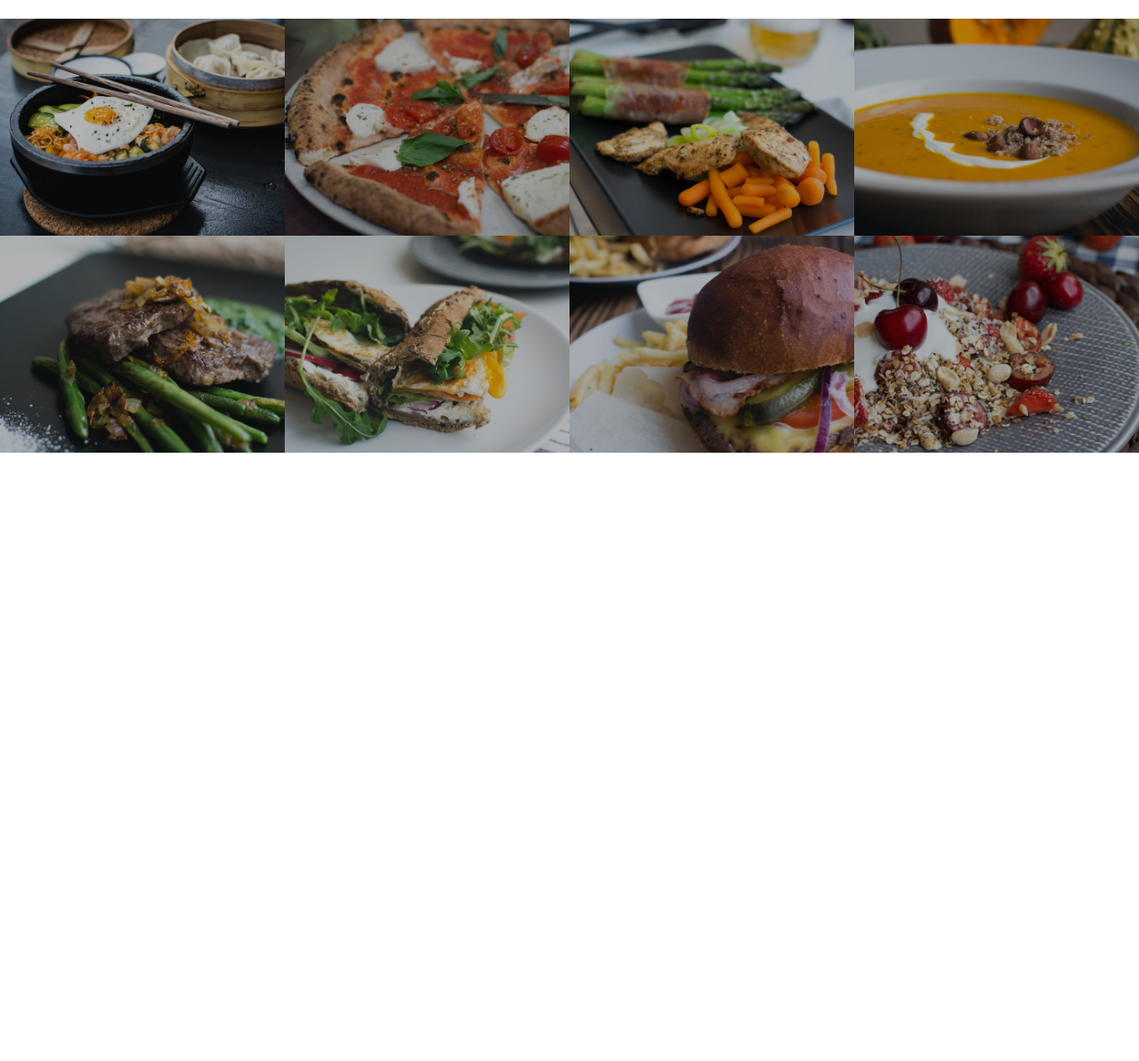
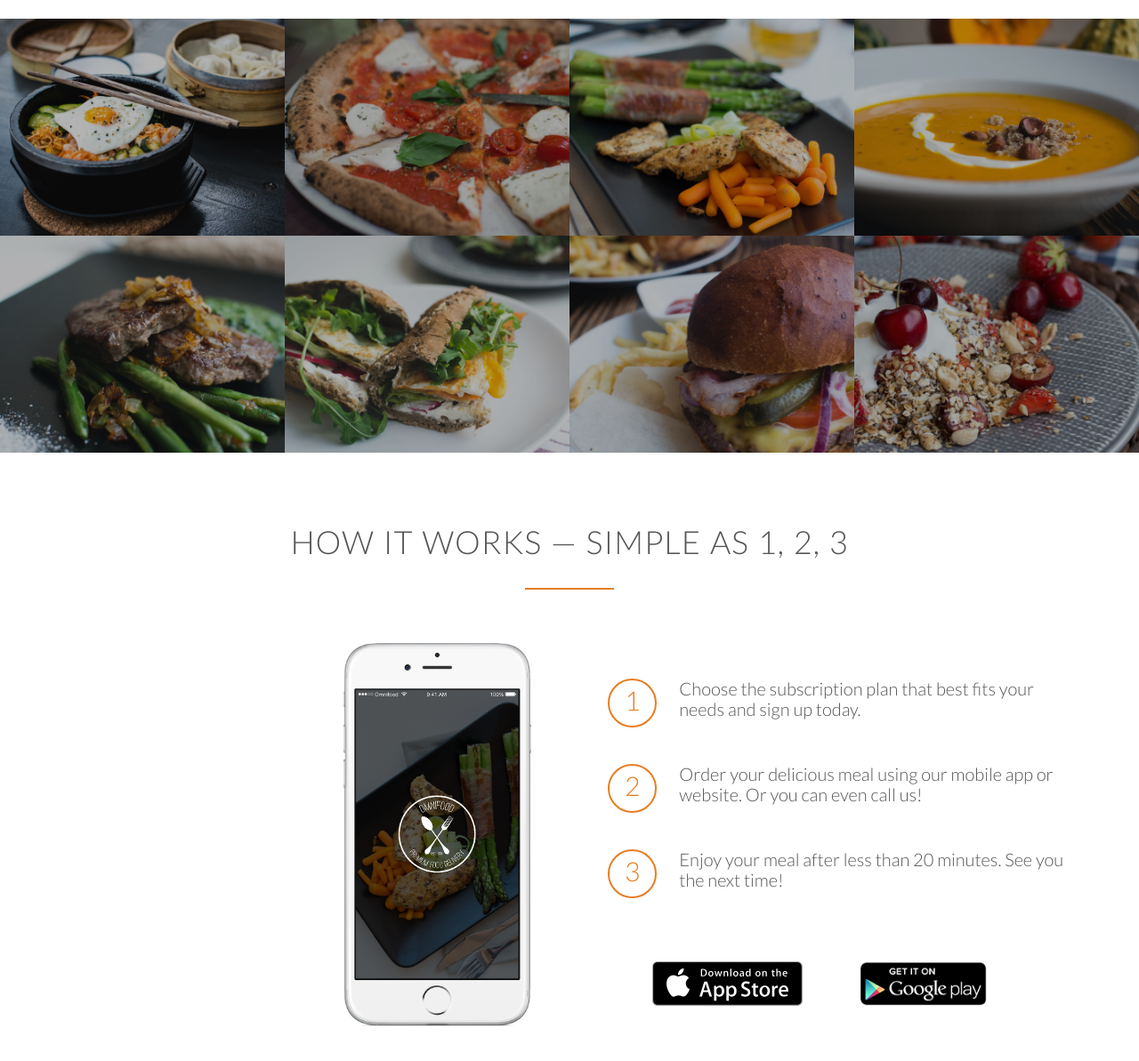
Before and after one commit to MoumitaChakraborty98/omni_food, a plain HTML site: page index.html in a window 1280 px wide. Shown: the part 1414-2607 px from the top of the page at 89% size. Before the commit the page ends 1923 px from the top, so only its background shows below. Drawn offline with Linux system fonts and the light colour scheme.

Commit message:
upto 'how it works'

```diff
--- a/index.html
+++ b/index.html
@@ -73,7 +73,7 @@
     <!-- MEALS SECTION -->
 
     <section class="section-meals">
-        <ul class="meals-showcase">
+        <ul class="meals-showcase clear-fix">
             <li>
                 <figure class="meal-photo">
                     <img src="resources/img/1.jpg" alt="Korean bibimbap with egg and vegetables">
@@ -96,7 +96,7 @@
             </li>
 
         </ul>
-        <ul class="meals-showcase">
+        <ul class="meals-showcase clear-fix">
             <li>
                 <figure class="meal-photo">
                     <img src="resources/img/5.jpg" alt="Paleo beef steak with vegetables">
@@ -121,12 +121,34 @@
         </ul>
     </section>
 
+    <section class="section-steps">
+        <div class="row">
+            <h2>How it works &mdash; Simple as 1, 2, 3</h2>
+        </div>
+        <div class="row">
+            <div class="col span-1-of-2 steps-box">
+                <img src="./resources/img/app-iPhone.png" alt="Omnifood app on iPhone" class="App-screen">
+            </div>
+            <div class="col span-1-of-2 steps-box">
+                <div class="works-step">
+                    <div>1</div>
+                    <p>Choose the subscription plan that best fits your needs and sign up today.</p>
+                </div>
+                <div class="works-step">
+                    <div>2</div>
+                    <p>Order your delicious meal using our mobile app or website. Or you can even call us!</p>
+                </div>
+                <div class="works-step">
+                    <div>3</div>
+                    <p>Enjoy your meal after less than 20 minutes. See you the next time!</p>
+                </div>
+                <a href="#" class="btn-app"><img src="resources/img/download-app.svg" alt="App store button"></a>
+                <a href="#" class="btn-app"><img src="resources/img/download-app-android.png" alt="Play store button"></a>
+
+            </div>
+        </div>
+    </section>
+
 
 </body>
 </html>
-
-<!--
-5.
-6.
-7.
-8.  -->
--- a/resources/CSS/style.css
+++ b/resources/CSS/style.css
@@ -17,6 +17,17 @@ html {
   font-weight: 300;
   font-size: 20px;
   text-rendering: optimizeLegibility;
+}
+
+.clear-fix {
+  zoom: 1;
+}
+.clear-fix:after {
+  content: ".";
+  clear: both;
+  display: block;
+  height: 0;
+  visibility: hidden;
 }
 
 /* ----------------------------------------- */
@@ -229,3 +240,45 @@ header {
   transform: scale(1.03);
   opacity: 1;
 }
+
+/* ----------------------------------------- */
+/* -----MEALS----- */
+/* ----------------------------------------- */
+
+.steps-box:first-child {
+  text-align: right;
+  padding-right: 3%;
+  margin-top: 30px;
+}
+.steps-box:last-child {
+  padding-left: 3%;
+  margin-top: 70px;
+}
+.App-screen {
+  width: 40%;
+}
+.works-step {
+  margin-bottom: 50px;
+}
+.works-step:last-of-type {
+  margin-bottom: 80px;
+}
+.works-step div {
+  color: #e67e22;
+  border: 2px solid #e67e22;
+  display: inline-block;
+  border-radius: 50%;
+  height: 55px;
+  width: 55px;
+  text-align: center;
+  padding: 5px;
+  float: left;
+  font-size: 150%;
+  margin-right: 25px;
+}
+.btn-app img {
+  height: 50px;
+  width: auto;
+  margin-left: 50px;
+  margin-right: 10px;
+}
```
Also changed, not shown: 1 other file.
